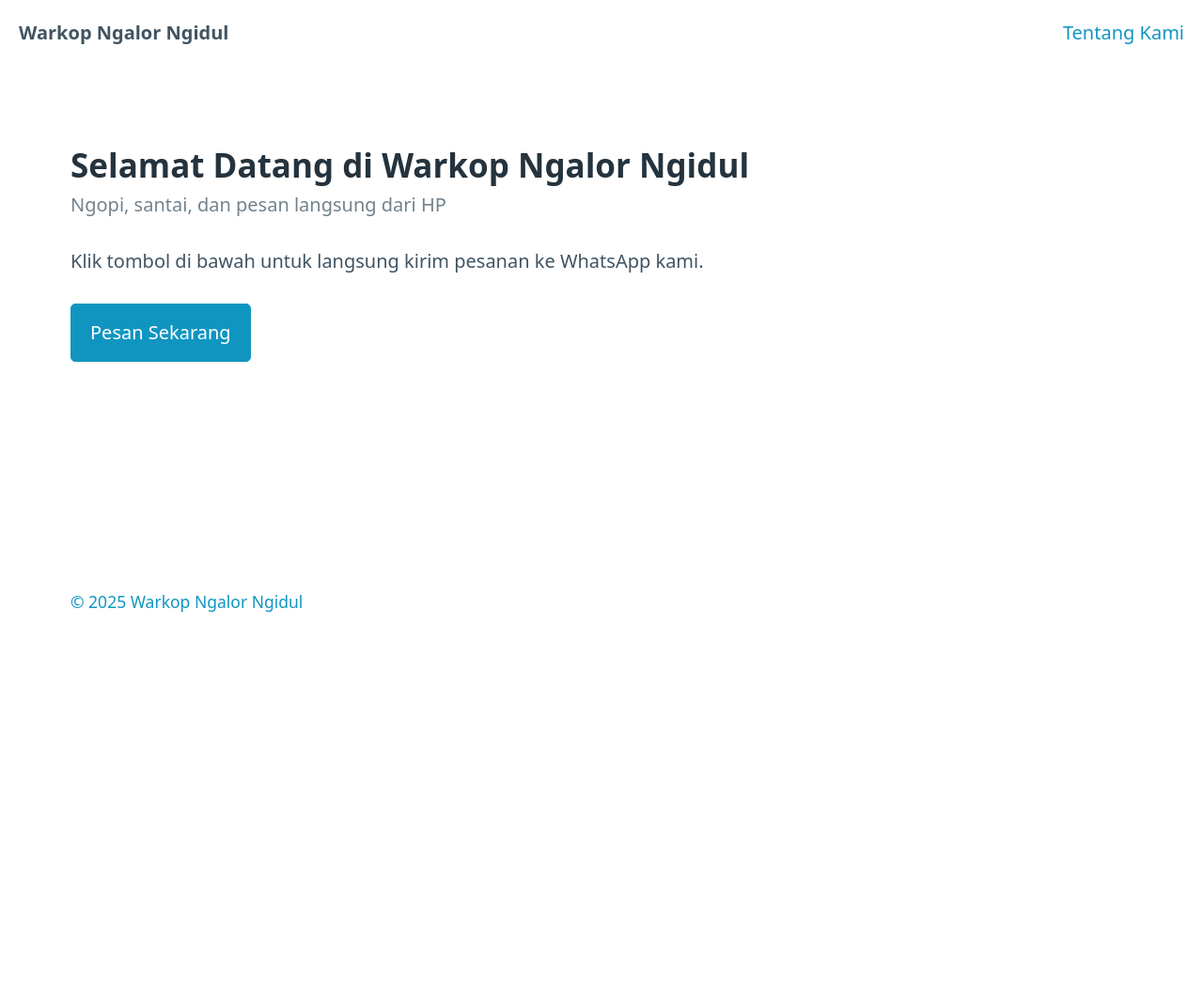
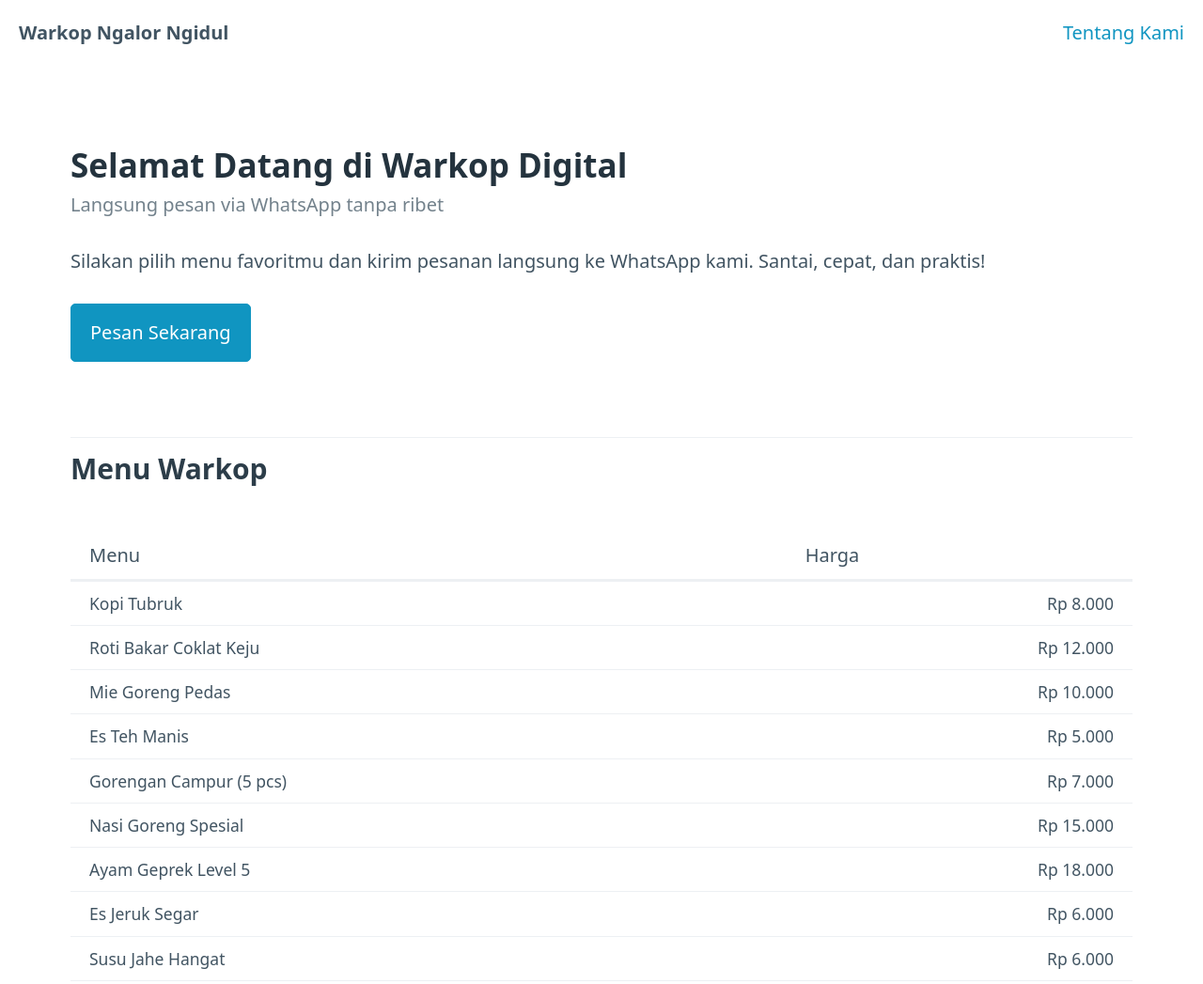
Before and after one commit to Aventeen/TOKO-ONLINE-, a plain HTML site: page index.html in a window 1280 px wide. Shown: the top 1047 px of the page at 94% size. Before the commit the page ends 800 px from the top, so only its background shows below. Drawn offline with nearby package versions, Linux system fonts and the light colour scheme.

Commit message:
Update index.html

```diff
--- a/index.html
+++ b/index.html
@@ -5,8 +5,18 @@
   <meta name="viewport" content="width=device-width, initial-scale=1" />
   <title>Warkop Ngalor Ngidul</title>
   <link rel="stylesheet" href="https://cdn.jsdelivr.net/npm/@picocss/pico@1/css/pico.min.css" />
+  <style>
+    table {
+      width: 100%;
+    }
+    table td:last-child {
+      text-align: right;
+    }
+  </style>
 </head>
 <body>
+
+  <!-- NAV -->
   <nav class="container-fluid">
     <ul>
       <li><strong>Warkop Ngalor Ngidul</strong></li>
@@ -16,19 +26,48 @@
     </ul>
   </nav>
 
+  <!-- MAIN CONTENT -->
   <main class="container">
     <section>
       <hgroup>
-        <h2>Selamat Datang di Warkop Ngalor Ngidul</h2>
-        <h3>Ngopi, santai, dan pesan langsung dari HP</h3>
+        <h2>Selamat Datang di Warkop Digital</h2>
+        <h3>Langsung pesan via WhatsApp tanpa ribet</h3>
       </hgroup>
-      <p>Klik tombol di bawah untuk langsung kirim pesanan ke WhatsApp kami.</p>
+
+      <p>Silakan pilih menu favoritmu dan kirim pesanan langsung ke WhatsApp kami. Santai, cepat, dan praktis!</p>
       <a href="https://wa.me/6281234567890" role="button">Pesan Sekarang</a>
+    </section>
+
+    <hr />
+
+    <section>
+      <h3>Menu Warkop</h3>
+      <table>
+        <thead>
+          <tr>
+            <th>Menu</th>
+            <th>Harga</th>
+          </tr>
+        </thead>
+        <tbody>
+          <tr><td>Kopi Tubruk</td><td>Rp 8.000</td></tr>
+          <tr><td>Roti Bakar Coklat Keju</td><td>Rp 12.000</td></tr>
+          <tr><td>Mie Goreng Pedas</td><td>Rp 10.000</td></tr>
+          <tr><td>Es Teh Manis</td><td>Rp 5.000</td></tr>
+          <tr><td>Gorengan Campur (5 pcs)</td><td>Rp 7.000</td></tr>
+          <tr><td>Nasi Goreng Spesial</td><td>Rp 15.000</td></tr>
+          <tr><td>Ayam Geprek Level 5</td><td>Rp 18.000</td></tr>
+          <tr><td>Es Jeruk Segar</td><td>Rp 6.000</td></tr>
+          <tr><td>Susu Jahe Hangat</td><td>Rp 6.000</td></tr>
+        </tbody>
+      </table>
     </section>
   </main>
 
+  <!-- FOOTER -->
   <footer class="container">
-    <small><a href="#">© 2025 Warkop Ngalor Ngidul</a></small>
+    <small>© 2025 Warkop Ngalor Ngidul</small>
   </footer>
+
 </body>
 </html>
```
